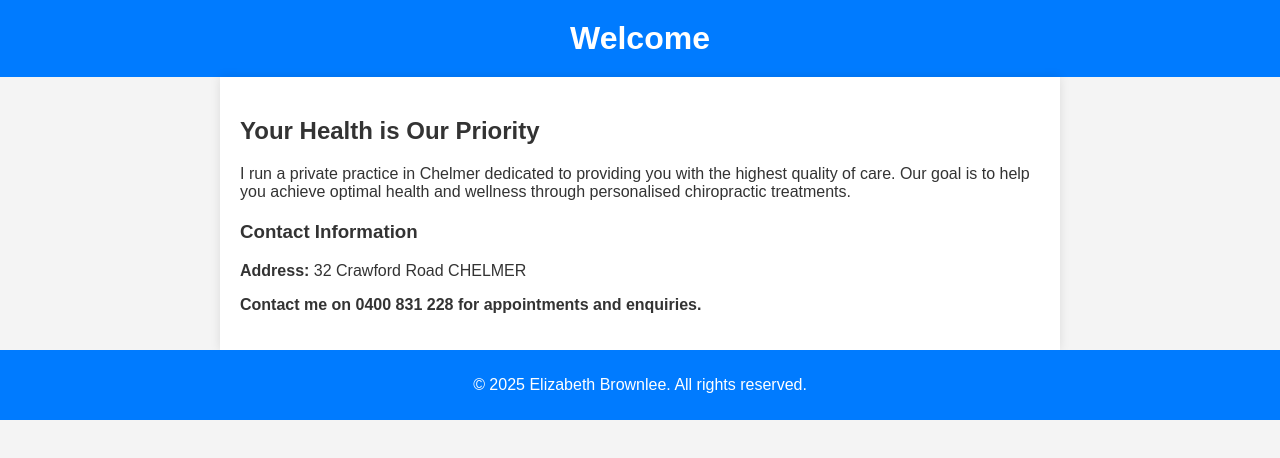
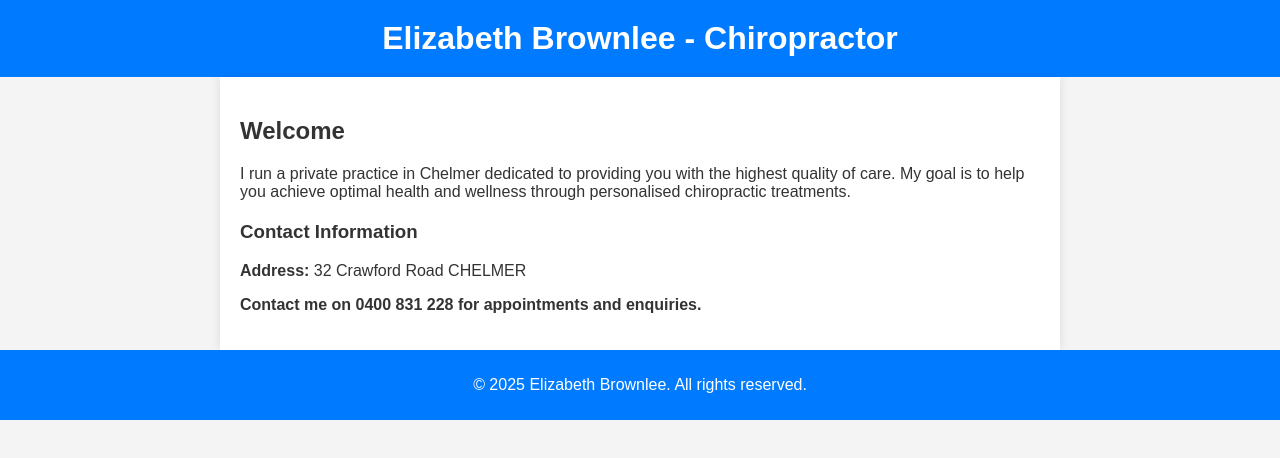
Before and after one commit to ElizabethBrownlee/ElizabethBrownlee.github.io, a plain HTML site: page index.html in a window 1280 px wide. Drawn offline with Linux system fonts and the light colour scheme.

Commit message:
Update index.html

```diff
--- a/index.html
+++ b/index.html
@@ -44,11 +44,11 @@
 </head>
 <body>
     <header>
-        <h1>Welcome</h1>
+        <h1>Elizabeth Brownlee - Chiropractor</h1>
     </header>
     <main>
-        <h2>Your Health is Our Priority</h2>
-        <p>I run a private practice in Chelmer dedicated to providing you with the highest quality of care. Our goal is to help you achieve optimal health and wellness through personalised chiropractic treatments.</p>
+        <h2>Welcome</h2>
+        <p>I run a private practice in Chelmer dedicated to providing you with the highest quality of care. My goal is to help you achieve optimal health and wellness through personalised chiropractic treatments.</p>
 
         <div class="contact-info">
             <h3>Contact Information</h3>
```
